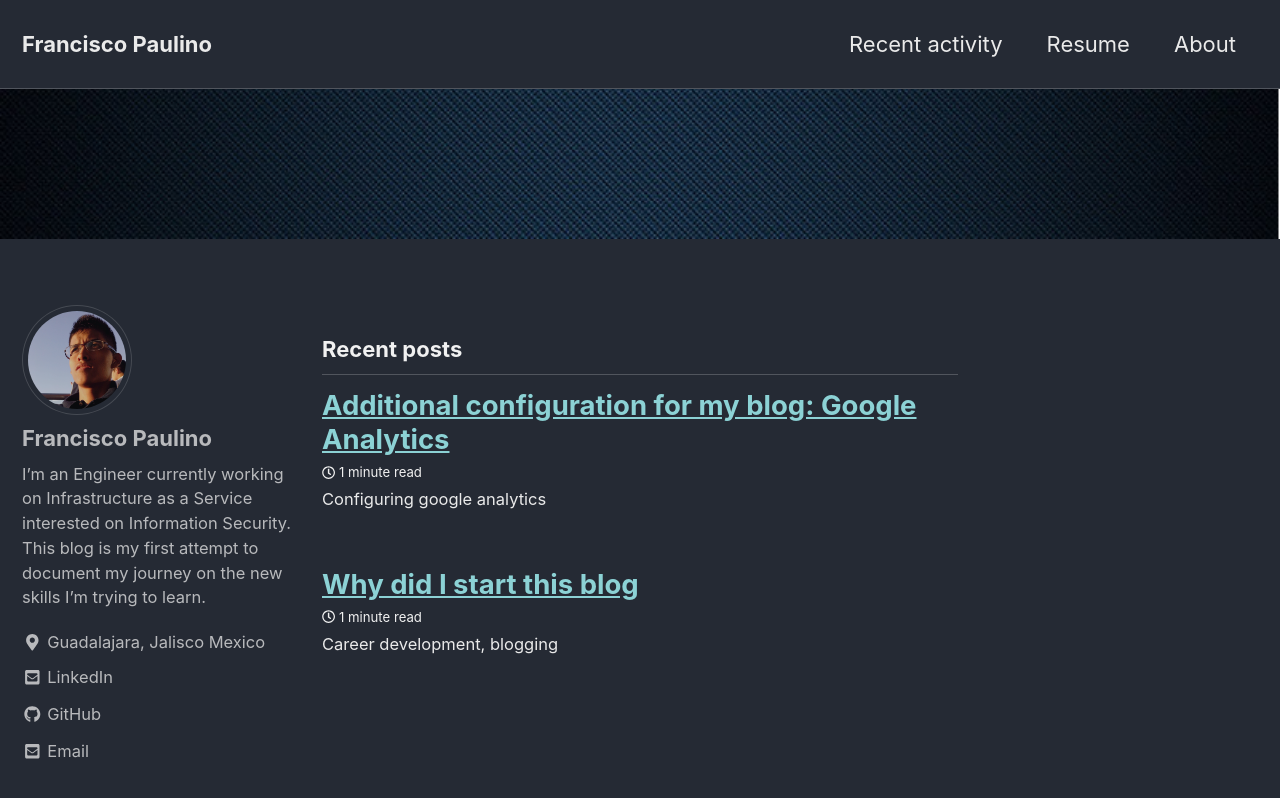
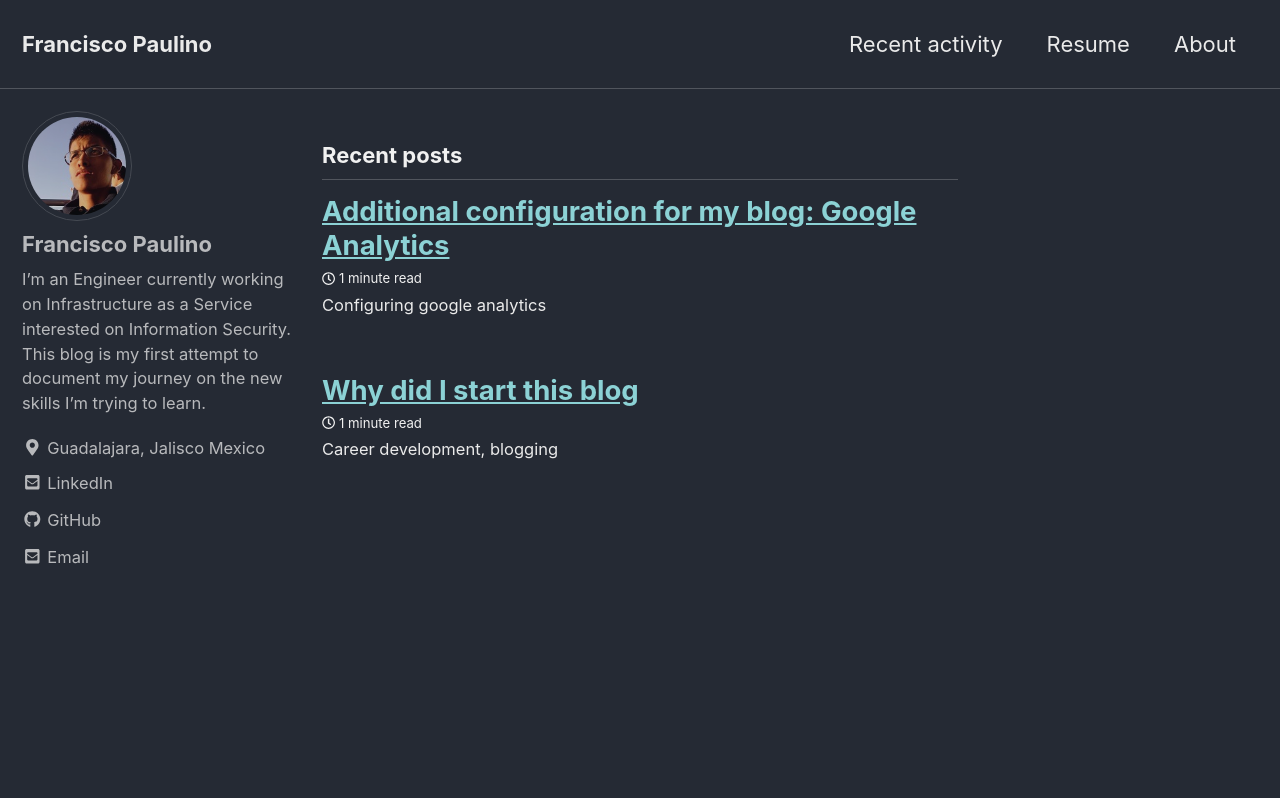
Before and after one commit to francisco-paulino/blog, a Jekyll site: the page built from index.html, in a window 1280 px wide and 900 px high. Shown: the top 798 px of the window. Built offline with Jekyll 4.4.1, drawn with Linux system fonts in a browser that asks for light colours; cached includes are drawn as plain includes; the list of posts is cut into pages by our own code.

Commit message:
updated post

```diff
--- a/index.html
+++ b/index.html
@@ -1,6 +1,6 @@
 ---
 layout: home
 author_profile: true
-header:
-  image: "/images/banner.jpg"
+#header:
+#  image: "/images/banner.jpg"
 ---
```
Also changed, not shown: images/avatar.jpg.
